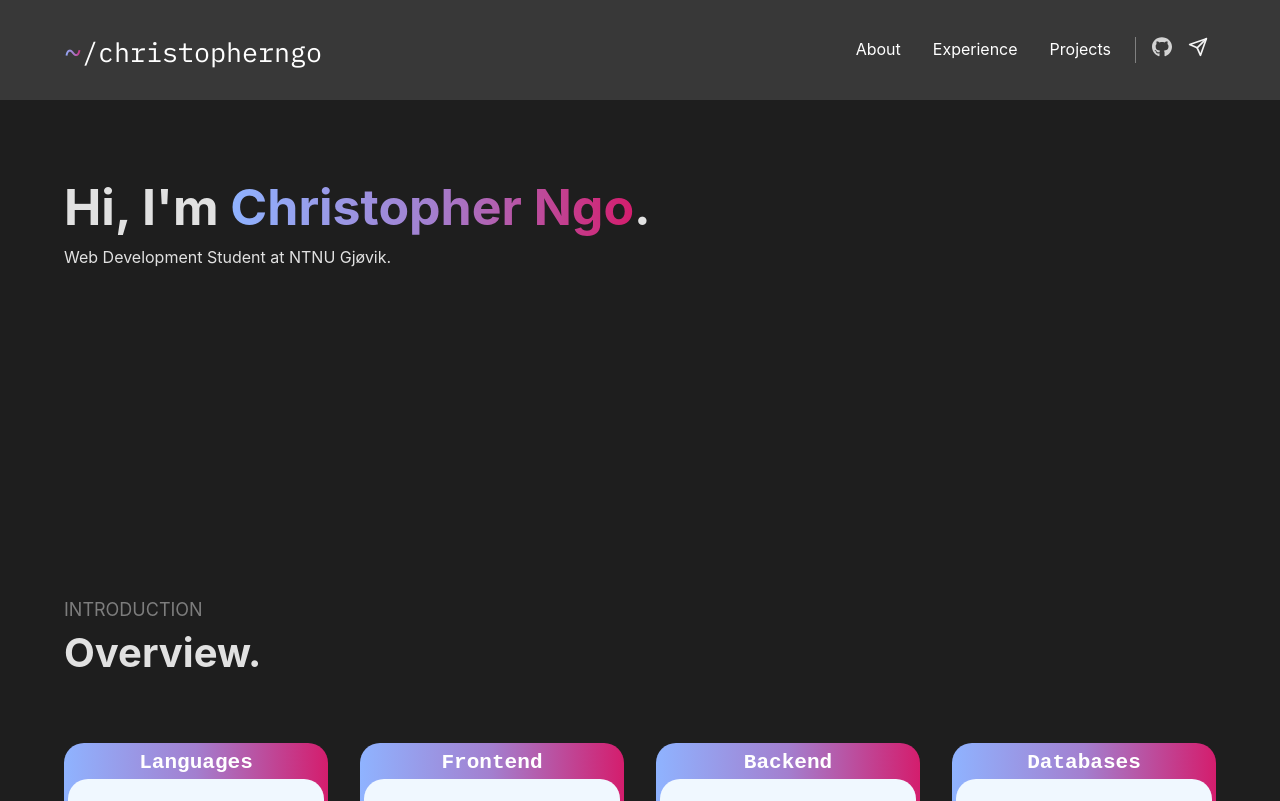
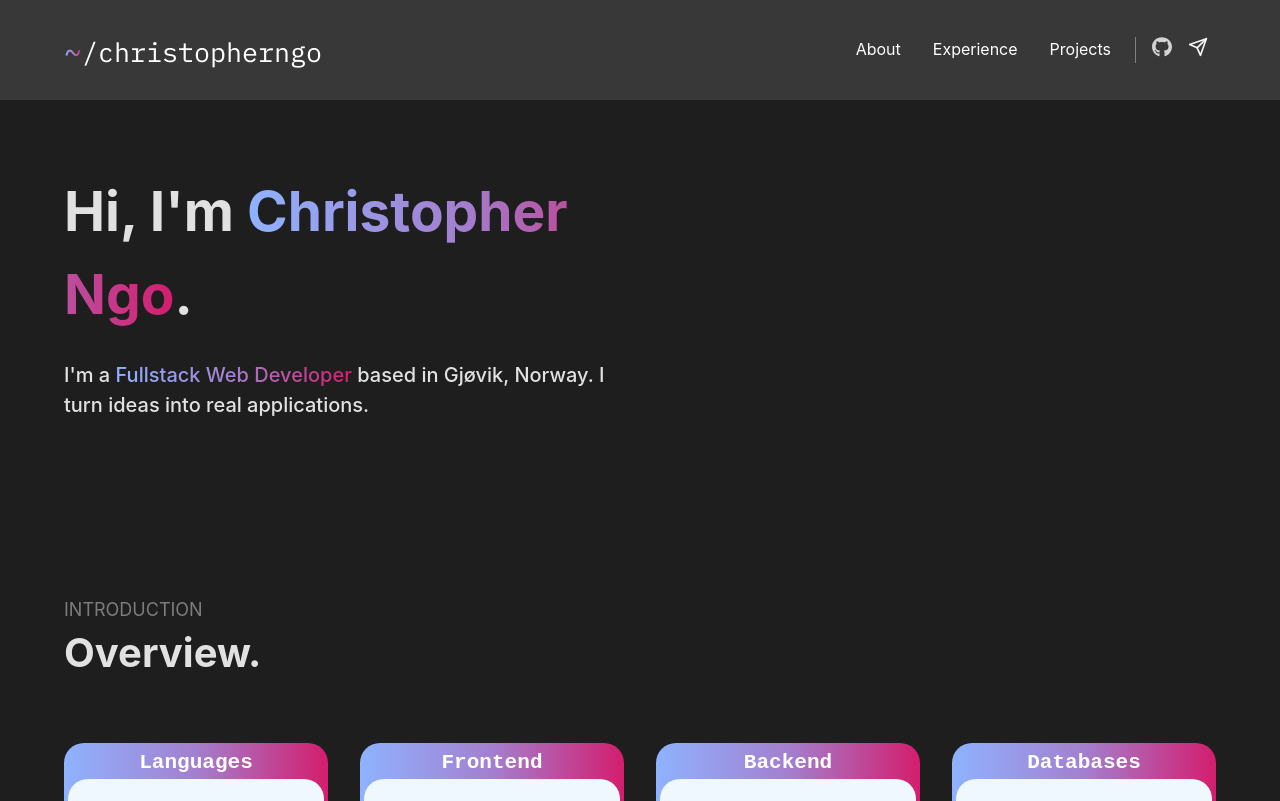
Before and after one commit to chriistopherngo/Portfolio, a React (Vite) app: page / in a window 1280 px wide. Shown: the top 801 px of the page. Built offline with nearby package versions, Linux system fonts and the light colour scheme.

Commit message:
update intro text

```diff
--- a/src/App.jsx
+++ b/src/App.jsx
@@ -1,5 +1,3 @@
-import { useState } from "react";
-import { BrowserRouter as Router, Route, Routes } from 'react-router-dom';
 import "./App.css";
 import Navbar from "./Components/Navbar/Navbar";
 import Footer from "./Components/Footer/Footer";
@@ -11,9 +9,6 @@ import Projects from "./Components/Projects/Projects";
 function App() {
   return (
     <>
-    <Routes>
-      <Route path=":/projectName" element={<Projects />}></Route>
-    </Routes>
       <Navbar />
       <Intro />
       <Skills />
--- a/src/Components/Intro/Intro.css
+++ b/src/Components/Intro/Intro.css
@@ -14,11 +14,48 @@
     padding: 170px 0% 0 0%;
     height: 62vh;
 
-    && .intro_text h1{
-        font-size: 50px;
+    && .intro_text{
+        width: 50%;
+
+        && h1{
+            font-size: 55px;
+            margin-bottom: 25px;
+        }
+
+        && p{
+            font-size: 20px;
+            line-height: 1.5;
+            font-weight: 500;
+        }
     }
+
 }
 
 .intro_image img{
-    width: 100%;
+    width: 70%;
 }
+
+/* @media screen and (max-width: 900px) {
+    .intro_container{
+        flex-direction: column;
+    }
+} */
+
+@media screen and (max-width: 1111px) {
+    .intro_container{
+        && .intro_text{
+            width: 100%;
+
+            && h1{
+                font-size: 50px;
+            }
+            && p{
+                font-size: 18px;
+            }
+        }
+
+    }
+
+
+
+  }
--- a/src/Components/Intro/Intro.jsx
+++ b/src/Components/Intro/Intro.jsx
@@ -9,11 +9,13 @@ const Intro = () => {
           <h1>
             Hi, I'm <span class="gradient_name">Christopher Ngo</span>.
           </h1>
-          <p>Web Development Student at NTNU Gjøvik.</p>
+          {/* <p>Web Development Student at NTNU Gjøvik.</p> */}
+          <p> I'm a <span className="gradient_name">Fullstack Web Developer</span> based in Gjøvik, Norway. I turn ideas into real applications.</p>
         </div>
         {/* <div className="intro_image">
           <img
             src="https://upload.wikimedia.org/wikipedia/commons/7/7c/Profile_avatar_placeholder_large.png?20150327203541"
+            // src="/img/me3.png"
             alt="Me"
           />
         </div> */}
```
